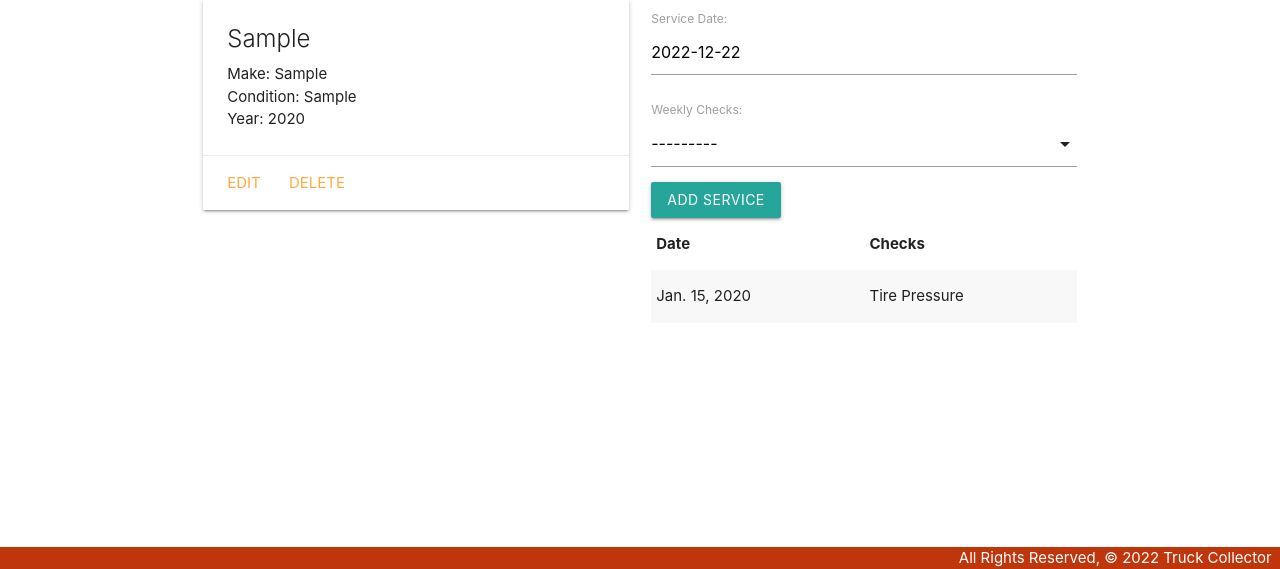
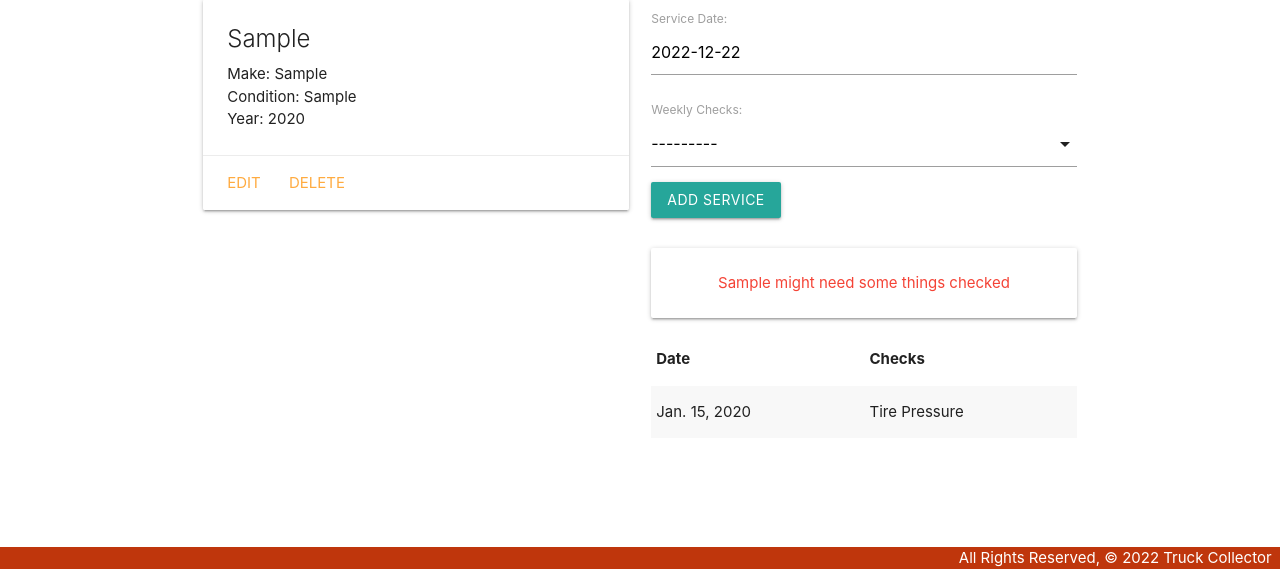
Before and after one commit to jhubbell89/truckcollector, a Django app: page /trucks/1/ in a window 1280 px wide. Shown: the part 231-800 px from the top of the page. Run offline with Django 4.2, Linux system fonts and the light colour scheme; tables that the repository leaves empty hold one stand-in row (values such as "Sample post").

Commit message:
finish part 4 lab bonus

```diff
--- a/main_app/models.py
+++ b/main_app/models.py
@@ -1,5 +1,6 @@
 from django.db import models
 from django.urls import reverse
+from datetime import date
 
 WEEKLYCHECK = (
   ('T', 'Tire Pressure'),
@@ -21,6 +22,9 @@ class Truck(models.Model):
     def get_absolute_url(self):
       return reverse('detail', kwargs={'truck_id': self.id})
 
+    def fed_for_today(self):
+      return self.service_set.filter(date=date.today()).count() >= len(WEEKLYCHECK)
+
 class Service(models.Model):
     date = models.DateField('Service Date')
     weeklychecks = models.CharField('Weekly Checks', max_length=1, choices=WEEKLYCHECK)
--- a/main_app/templates/trucks/detail.html
+++ b/main_app/templates/trucks/detail.html
@@ -28,6 +28,12 @@
       {{ service_form.as_p }}
       <input type="submit" class="btn" value="Add service">
     </form>
+    <br>
+    {% if truck.fed_for_today %}
+      <div class="card-panel teal-text center-align">{{truck.model}} has been checked for today</div>
+    {% else %}
+      <div class="card-panel red-text center-align">{{truck.model}} might need some things checked</div>
+    {% endif %}
     <table class="striped">
       <thead>
         <tr><th>Date</th><th>Checks</th></tr>
```
